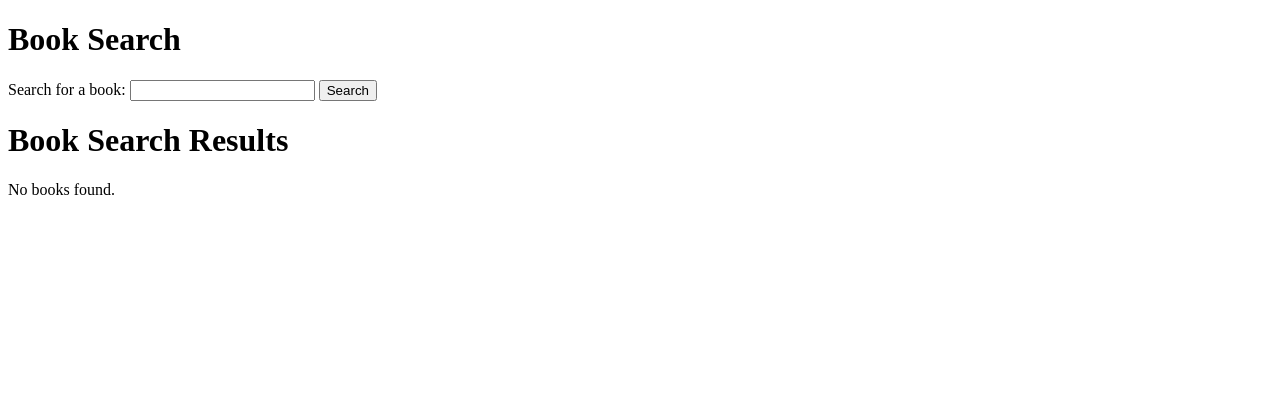
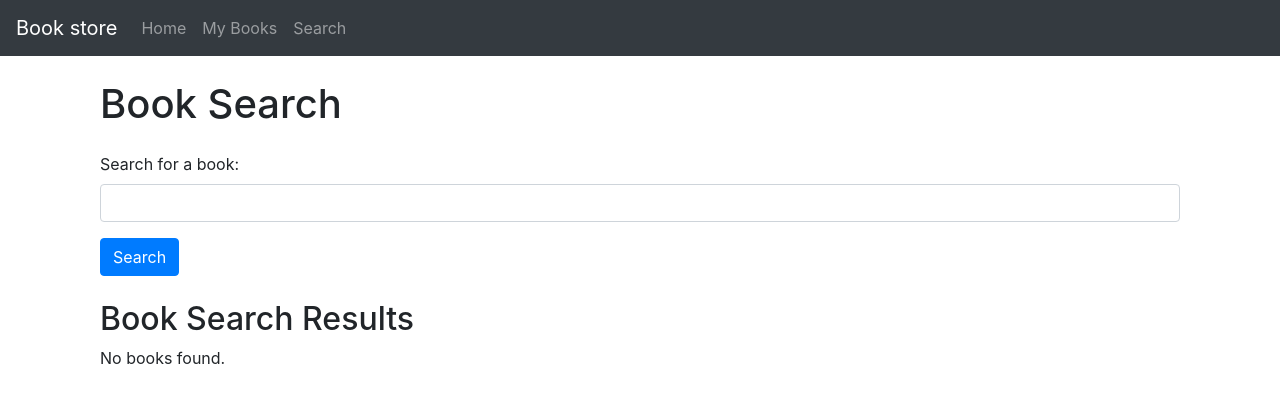
Before and after one commit to SrijaniUnh/book_management, a Django app: page /search/ in a window 1280 px wide. Shown: the top 403 px of the page. Run offline with Django 4.2, Linux system fonts and the light colour scheme; some libraries are stand-ins or nearby versions.

Commit message:
book list is created, update/delete is added

```diff
--- a/bookstore/urls.py
+++ b/bookstore/urls.py
@@ -1,11 +1,15 @@
 from django.urls import path
 from .views import HomeView, AboutView, BookSearchView
-
+from .views import book_list, create_book, edit_book, delete_book
 
 urlpatterns = [
     path('', HomeView.as_view(), name='home'),
     path('about/', AboutView.as_view(), name='about'),
     path('search/', BookSearchView.as_view(), name='book_search'),
+    path('list/', book_list, name='book_list'),
+    path('create/', create_book, name='create_book'),
+    path('edit/<int:pk>/', edit_book, name='edit_book'),
+    path('delete/<int:pk>/', delete_book, name='delete_book'),
 
     # Add other URL patterns as needed
 ]
--- a/bookstore/views.py
+++ b/bookstore/views.py
@@ -1,9 +1,11 @@
 # homepage/views.py
 import requests
-from django.shortcuts import render
+from django.shortcuts import render, redirect
 from django.views import View
 from django.shortcuts import get_object_or_404
 from .models import Book
+from .forms import BookForm
+
 
 class HomeView(View):
     def get(self, request, *args, **kwargs):
@@ -12,6 +14,47 @@ class HomeView(View):
 class AboutView(View):
     def get(self, request, *args, **kwargs):
         return render(request, 'pages/about.html')
+
+def book_list(request):
+    books = Book.objects.all()
+    form = BookForm()
+
+    if request.method == 'POST':
+        form = BookForm(request.POST)
+        if form.is_valid():
+            form.save()
+            return redirect('book_list')
+
+    return render(request, 'bookstore/book_list.html', {'books': books, 'form': form})
+
+def create_book(request):
+    form = BookForm()
+
+    if request.method == 'POST':
+        form = BookForm(request.POST)
+        if form.is_valid():
+            form.save()
+            return redirect('book_list')
+
+    return render(request, 'bookstore/create_book.html', {'form': form})
+
+def edit_book(request, pk):
+    book = get_object_or_404(Book, pk=pk)
+
+    if request.method == 'POST':
+        form = BookForm(request.POST, instance=book)
+        if form.is_valid():
+            form.save()
+            return redirect('book_list')
+    else:
+        form = BookForm(instance=book)
+
+    return render(request, 'bookstore/book_list.html', {'books': Book.objects.all(), 'form': form})
+
+def delete_book(request, pk):
+    book = get_object_or_404(Book, pk=pk)
+    book.delete()
+    return redirect('book_list')
 
 class BookSearchView(View):
     def get(self, request, *args, **kwargs):
--- a/templates/base.html
+++ b/templates/base.html
@@ -3,7 +3,7 @@
   <head>
     <meta charset="utf-8">
     <meta http-equiv="x-ua-compatible" content="ie=edge">
-    <title>{% block title %}Book Store{% endblock title %}</title>
+    <title>{% block title %}Book Store{% endblock %}</title>
     <meta name="viewport" content="width=device-width, initial-scale=1.0">
     <meta name="description" content="">
     <meta name="author" content="">
@@ -38,16 +38,13 @@
 
         <div class="collapse navbar-collapse" id="navbarSupportedContent">
           <ul class="navbar-nav mr-auto">
-              <li class="nav-item active">
+              <li class="nav-item {% if request.path == '/' %}active{% endif %}">
                   <a class="nav-link" href="{% url 'home' %}">Home <span class="sr-only">(current)</span></a>
               </li>
-              <li class="nav-item">
-                  <a class="nav-link" href="{% url 'about' %}">About</a>
+              <li class="nav-item {% if request.path == '/book_list/' %}active{% endif %}">
+                  <a class="nav-link" href="{% url 'book_list' %}">My Books</a>
               </li>
-              <li class="nav-item">
-                  <a class="nav-link" href="{% url 'book_search' %}">Books</a>
-              </li>
-              <li class="nav-item">
+              <li class="nav-item {% if request.path == '/book_search/' %}active{% endif %}">
                   <a class="nav-link" href="{% url 'book_search' %}">Search</a>
               </li>
           </ul>
@@ -65,7 +62,7 @@
       {% endif %}
 
       {% block content %}
-        <p>The Ultimate Cheese Index! This text is inherited on other pages!</p>
+
       {% endblock content %}
 
     </div> <!-- /container -->
--- a/templates/bookstore/book_search.html
+++ b/templates/bookstore/book_search.html
@@ -1,51 +1,71 @@
+{% extends 'base.html' %}
 
-<!DOCTYPE html>
-<html lang="en">
-<head>
-    <meta charset="UTF-8">
-    <meta name="viewport" content="width=device-width, initial-scale=1.0">
-    <title>Book Search</title>
-</head>
-<body>
+{% block title %}Book Search{% endblock %}
 
-    <h1>Book Search</h1>
+{% block content %}
+    <div class="container">
+        <h1 class="mt-4">Book Search</h1>
 
-    <form id="bookSearchForm" method="GET" action="{% url 'book_search' %}">
+        <form id="bookSearchForm" class="mt-4" method="GET" action="{% url 'book_search' %}">
+            <div class="form-group">
                 <label for="searchQuery">Search for a book:</label>
-        <input type="text" id="searchQuery" name="q" required>
-        <button type="submit">Search</button>
+                <input type="text" id="searchQuery" name="q" class="form-control" required>
+            </div>
+            <button type="submit" class="btn btn-primary">Search</button>
         </form>
 
-    <div id="searchResults">
-        <h1>Book Search Results</h1>
+        <div id="searchResults" class="mt-4">
+            <h2>Book Search Results</h2>
 
             {% if error %}
-        <p>Error: {{ error }}</p>
+                <div class="alert alert-danger" role="alert">
+                    Error: {{ error }}
+                </div>
             {% else %}
                 {% if books %}
-            <ul>
+                    <table class="table">
+                        <thead>
+                            <tr>
+                                <th>Title</th>
+                                <th>Author(s)</th>
+                                <th>Publish Date</th>
+                                <th>Subjects</th>
+                                <th>Book Cover</th>
+                                <th>ISBN</th>
+                            </tr>
+                        </thead>
+                        <tbody>
                             {% for book in books %}
-                    <li>
-                        <h2>{{ book.title }}</h2>
-                        <p>Author(s): {{ book.author }}</p>
-                        <p>Publish Date: {{ book.publish_date }}</p>
-                        <p>Subjects: {{ book.subject }}</p>
-                        <img src="{{ book.cover_url }}" alt="Book Cover">
-                        <p>ISBN: {{ book.isbn }}</p>
-                    </li>
+                                <tr>
+                                    <td>{{ book.title }}</td>
+                                    <td>{{ book.author }}</td>
+                                    <td>
+                                        {% for publish_date in book.publish_date|slice:":3" %}
+                                            <p>{{ publish_date }}</p>
                                         {% endfor %}
-            </ul>
+                                    </td>
+                                    <td>
+                                        {{ book.subject }}
+
+                                    </td>
+
+
+                                    <td><img src="{{ book.cover_url }}" alt="Book Cover" class="img-fluid"></td>
+                                    <td>{{book.isbn}}</td>
+
+                                </tr>
+                            {% endfor %}
+                        </tbody>
+                    </table>
                 {% else %}
                     <p>No books found.</p>
                 {% endif %}
             {% endif %}
+        </div>
+    </div>
 
     <script>
-        document.getElementById('bookSearchForm').addEventListener('submit', function (event) {
-            // JavaScript code for handling form submission
+        // JavaScript code for handling form submission or other interactions
         // ...
-        });
     </script>
-
-</body>
-</html>
+{% endblock %}
```
Also changed, not shown: bookstore/forms.py (added, +11 -0 lines), templates/bookstore/book_list.html (added, +49 -0 lines), templates/bookstore/create_book.html (added, +36 -0 lines), db.sqlite3. Lines whose indentation alone changed are shown as unchanged.
